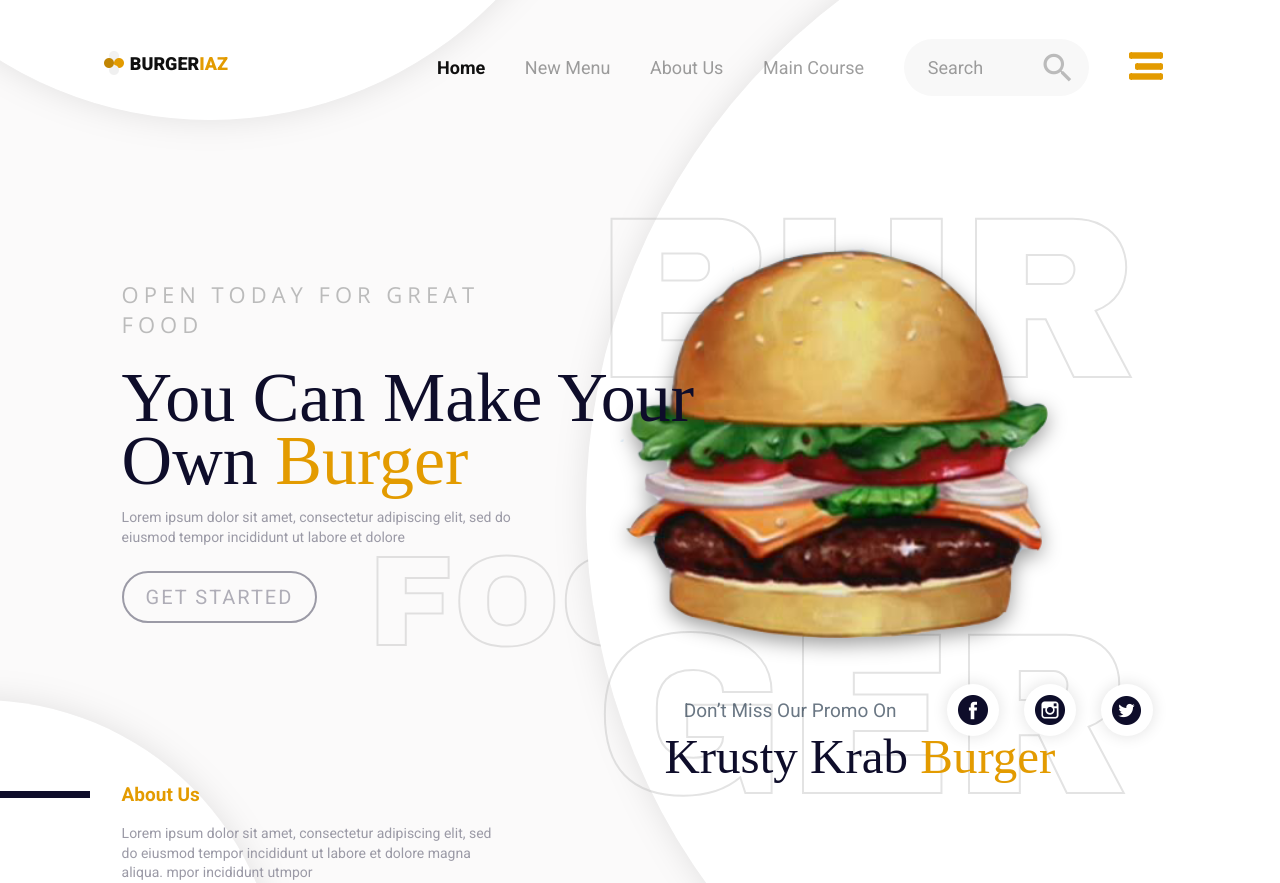
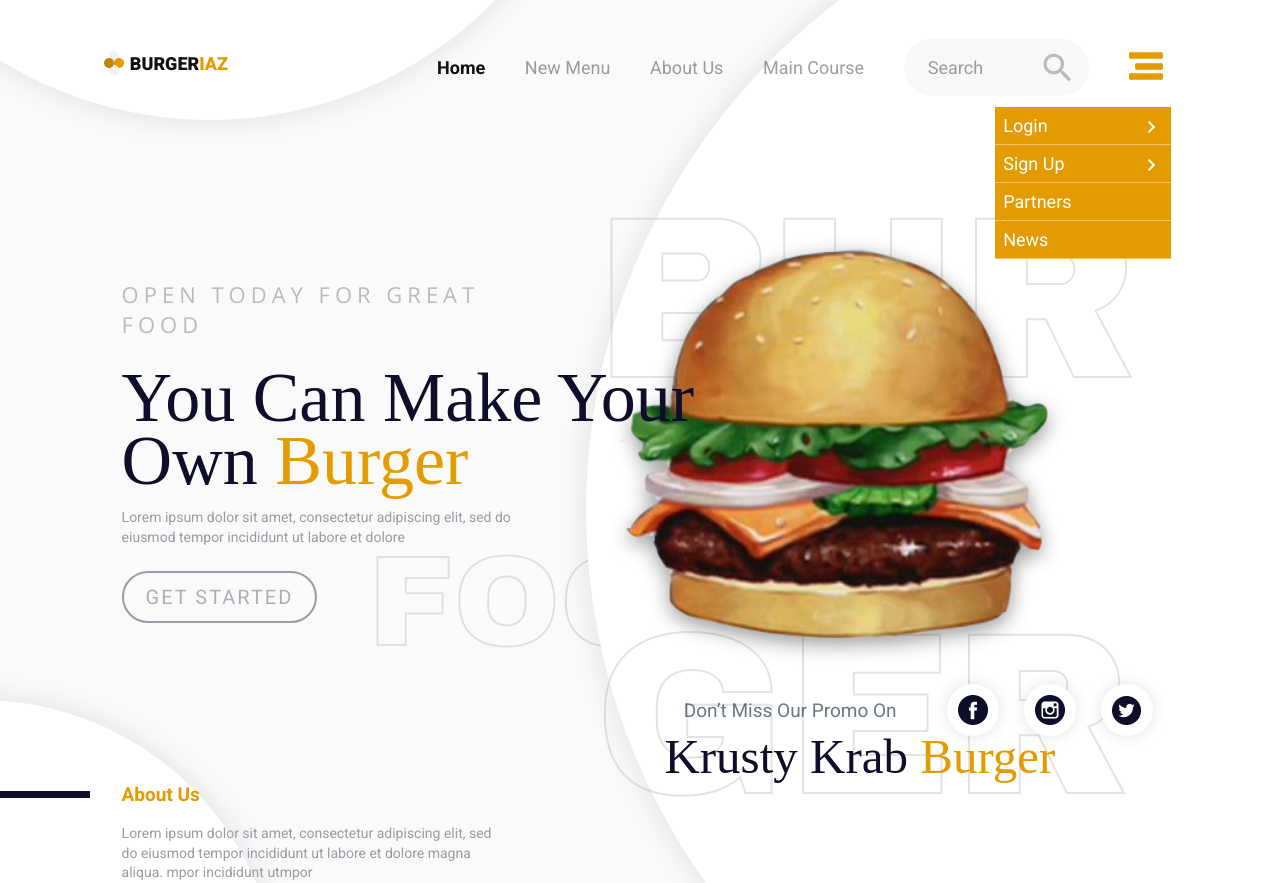
Before and after one commit to LeKoller/paprica-test, a Vue app: page / in a window 1280 px wide. Both pictures are taken after a click on the button 1146 px from the left and 67 px from the top of the page. Built offline with nearby package versions, Linux system fonts and the light colour scheme; a web font is replaced by a local one; what vue-disable-autocomplete would draw is missing.

Commit message:
Feat: Add extra menu inside burger button.

```diff
--- a/src/components/NavBar.vue
+++ b/src/components/NavBar.vue
@@ -27,25 +27,85 @@
       </button>
     </form>
 
-    <button id="buger_button">
+    <div id="menu_button_case">
+      <button
+        id="menu_button"
+        @click="() => (state.showMenu = !state.showMenu)"
+      >
         <img src="@/assets/burger_button.png" alt="Button icon" />
       </button>
+      <ul id="menu" v-if="state.showMenu">
+        <li
+          class="first_level"
+          @mouseenter="arrowDown('login')"
+          @mouseleave="arrowRight('login')"
+        >
+          <a href="#">Login</a>
+          <span class="material-icons arrow">
+            {{ state.arrow["login"] }}
+          </span>
+          <ul class="sub_menu">
+            <li><a href="#">Customer</a></li>
+            <li><a href="#">Collaborator</a></li>
+          </ul>
+        </li>
+        <li
+          class="first_level"
+          @mouseenter="arrowDown('signUp')"
+          @mouseleave="arrowRight('signUp')"
+        >
+          <a href="#">Sign Up</a>
+          <span class="material-icons arrow">
+            {{ state.arrow["signUp"] }}
+          </span>
+
+          <ul class="sub_menu">
+            <li><a href="#">Customer</a></li>
+            <li><a href="#">Collaborator</a></li>
+          </ul>
+        </li>
+        <li class="first_level"><a href="#">Partners</a></li>
+        <li class="first_level"><a href="#">News</a></li>
+      </ul>
+    </div>
   </div>
   <router-view />
 </template>
 
 <script lang="ts">
-import { defineComponent } from "vue";
+import { defineComponent, reactive } from "vue";
 
 export default defineComponent({
   name: "NavBar",
-  setup() {},
+  setup() {
+    const state = reactive({
+      showMenu: false,
+      arrow: {
+        login: "chevron_right",
+        signUp: "chevron_right",
+      },
+    });
+
+    function arrowDown(segment) {
+      state.arrow[segment] = "expand_more";
+    }
+
+    function arrowRight(segment) {
+      state.arrow[segment] = "chevron_right";
+    }
+
+    return {
+      state,
+      arrowDown,
+      arrowRight,
+    };
+  },
 });
 </script>
 
 <style lang="scss" scoped>
 #nav {
-  z-index: 2;
+  z-index: 10;
   width: 83%;
   height: 59px;
   margin: 38px auto;
@@ -54,13 +114,77 @@ export default defineComponent({
   justify-content: flex-end;
   align-items: center;
 
-  #buger_button {
+  #menu_button_case {
+    position: relative;
+
+    #menu_button {
       margin-left: 2.53vw;
       padding: 8px;
       border-radius: 6px;
 
       &:hover {
         background-color: #f0f0f0;
+      }
+    }
+
+    #menu {
+      position: absolute;
+      list-style-type: none;
+      list-style: none;
+      right: 0;
+
+      .first_level {
+        transition: all 0.25s ease;
+      }
+
+      li {
+        text-align: start;
+        color: #fff;
+        background-color: #e39b00;
+        font-family: "Roboto", sans-serif;
+        font-size: 18px;
+        padding: 8px;
+        border-bottom: 1px solid rgba($color: #fff, $alpha: 0.4);
+        width: 160px;
+        position: relative;
+        transition: all 0.25s ease;
+
+        .arrow {
+          position: absolute;
+          right: 8px;
+          cursor: default;
+        }
+
+        .sub_menu {
+          z-index: 11;
+          position: absolute;
+          visibility: hidden;
+          list-style: none;
+          padding: 0;
+          margin: 0;
+
+          li {
+            margin: 0;
+            right: 8px;
+            top: 8px;
+            background-color: #ffca58;
+
+            &:hover {
+              background-color: #ffba2a;
+            }
+          }
+        }
+
+        &:hover {
+          background-color: #ffba2a;
+
+          .sub_menu {
+            z-index: 11;
+            visibility: visible;
+            position: relative;
+          }
+        }
+      }
     }
   }
 
```
Lines whose indentation alone changed are shown as unchanged.
